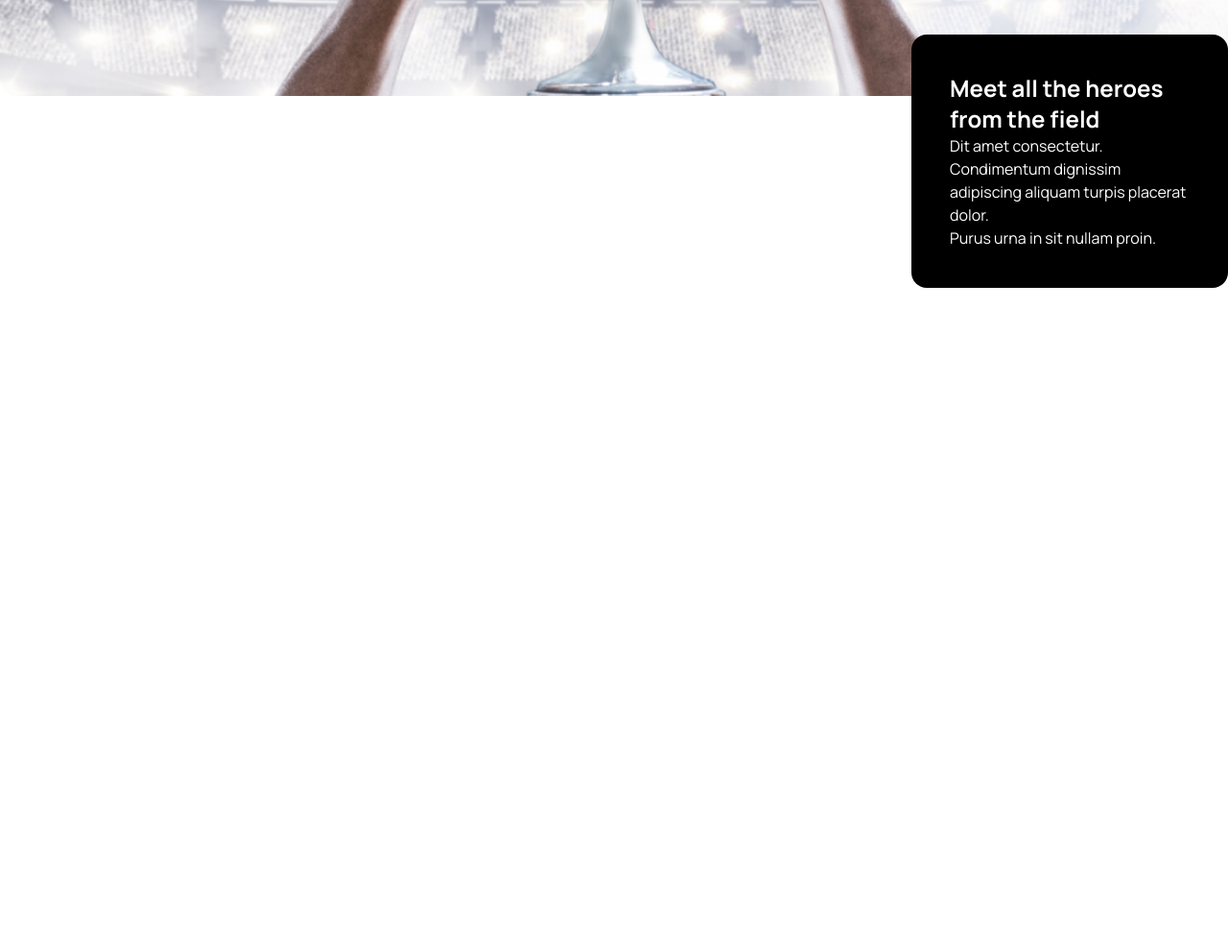
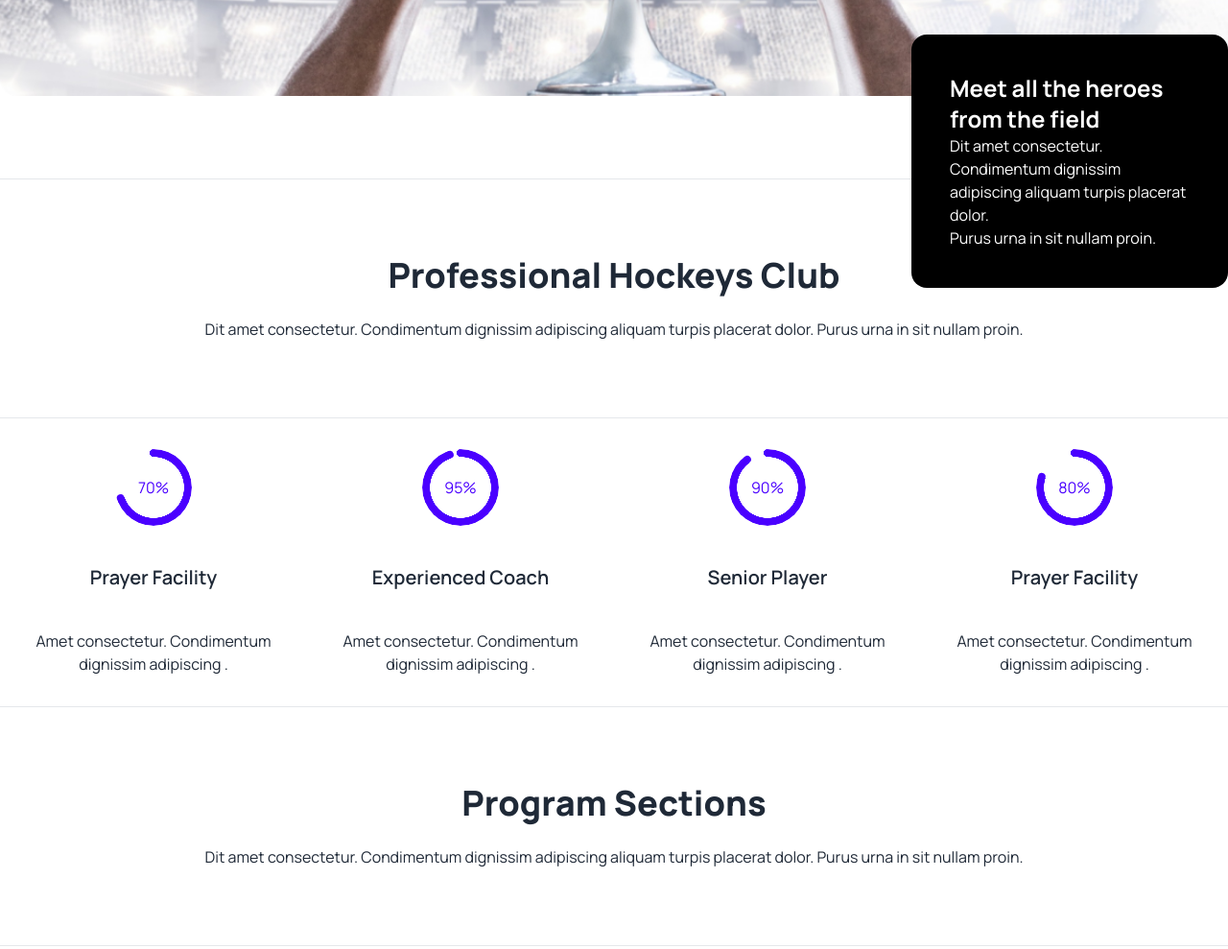
Before and after one commit to jrazad10/B9A3-Assignment3, a plain HTML site: page index.html in a window 1280 px wide. Shown: the part 614-1603 px from the top of the page at 96% size. Before the commit the page ends 914 px from the top, so only its background shows below. Drawn offline with nearby package versions, Linux system fonts and the light colour scheme.

Commit message:
hockey section completed

```diff
--- a/index.html
+++ b/index.html
@@ -48,7 +48,7 @@
                     <li><a>Contact</a></li>
                 </ul>
             </div>
-            <h1 class="btn-ghost text-2xl lg:text-4xl">Hockey<span class="text-[#FF4240]">'</span>s</h1>
+            <h1 class="btn-ghost text-2xl lg:text-4xl font-extrabold">Hockey<span class="text-[#FF4240]">'</span>s</h1>
         </div>
         <div class="navbar-center hidden lg:flex">
             <ul class="menu menu-horizontal px-1 text-base">
@@ -66,6 +66,7 @@
     </div>
 
     <!-- heros field  -->
+    <div class=" mb-10 lg:mb-20">
         <div class="carousel w-full">
             <div id="slide1" class="carousel-item relative w-full">
                 <img src="Images/1.png" class="w-full rounded-xl" />
@@ -90,15 +91,79 @@
             </div>
 
         </div>
-    <div class="absolute lg:top-[650px] lg:left-[950px] space-y-4">
+        <div class="lg:absolute lg:top-[650px] lg:left-[950px] space-y-4 mb=10">
             <div class="  bg-black rounded-2xl  p-4 lg:p-10">
                 <h2 class="text-base lg:text-2xl font-bold text-white">Meet all the heroes from the field</h2>
-            <p class="text-sm lg:text-base text-white">Dit amet consectetur. Condimentum dignissim adipiscing aliquam turpis
+                <p class="text-sm lg:text-base text-white">Dit amet consectetur. Condimentum dignissim adipiscing
+                    aliquam turpis
                     placerat dolor.
                     <br> Purus urna in sit nullam proin.
                 </p>
             </div>
         </div>
+    </div>
+
+
+    <!-- hockey clubs  -->
+
+    <div>
+        <hr class="mb-10 lg:mb-20">
+
+
+        <div class="text-center space-y-6 mb-20">
+            <h1 class="text-2xl lg:text-4xl font-extrabold">Professional Hockeys Club</h1>
+            <p>Dit amet consectetur. Condimentum dignissim adipiscing aliquam turpis placerat dolor. Purus urna in sit
+                nullam proin. </p>
+        </div>
+
+        <hr class="">
+
+        <!-- card flex  -->
+
+        <div class="lg:flex justify-center">
+            <div class="card lg:w-96 bg-base-100 ">
+                <div class="card-body items-center text-center space-y-8">
+                    <div class="radial-progress text-primary" style="--value:70;" role="progressbar">70%</div>
+                    <h2 class="card-title">Prayer Facility</h2>
+                    <p>Amet consectetur. Condimentum dignissim adipiscing .</p>
+                </div>
+            </div>
+            <div class="card lg:w-96 bg-base-100 ">
+                <div class="card-body items-center text-center  space-y-8">
+                    <div class="radial-progress text-primary" style="--value:95;" role="progressbar">95%</div>
+                    <h2 class="card-title">Experienced Coach</h2>
+                    <p>Amet consectetur. Condimentum dignissim adipiscing .</p>
+                </div>
+            </div>
+            <div class="card lg:w-96 bg-base-100 ">
+                <div class="card-body items-center text-center  space-y-8">
+                    <div class="radial-progress text-primary" style="--value:90;" role="progressbar">90%</div>
+                    <h2 class="card-title">Senior Player</h2>
+                    <p>Amet consectetur. Condimentum dignissim adipiscing .</p>
+                </div>
+            </div>
+            <div class="card lg:w-96 bg-base-100 ">
+                <div class="card-body items-center text-center  space-y-8">
+                    <div class="radial-progress text-primary" style="--value:80;" role="progressbar">80%</div>
+                    <h2 class="card-title">Prayer Facility</h2>
+                    <p>Amet consectetur. Condimentum dignissim adipiscing .</p>
+                </div>
+            </div>
+        </div>
+    </div>
+
+    <!-- program section  -->
+    <hr class="mb-10 lg:mb-20">
+    <div class="text-center space-y-6 mb-20">
+        <h1 class="text-2xl lg:text-4xl font-extrabold">Program Sections</h1>
+        <p>Dit amet consectetur. Condimentum dignissim adipiscing aliquam turpis placerat dolor. Purus urna in sit
+            nullam proin. </p>
+    </div>
+    <hr class="mb-20">
+
+
+    </div>
+
 
 
 </body>
```
Lines whose indentation alone changed are shown as unchanged.
